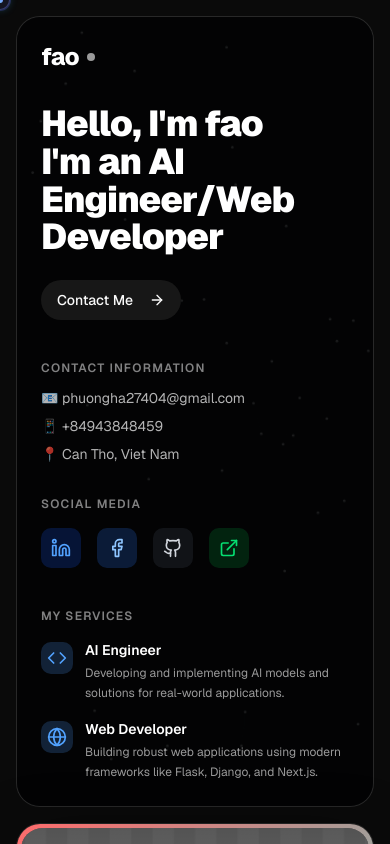
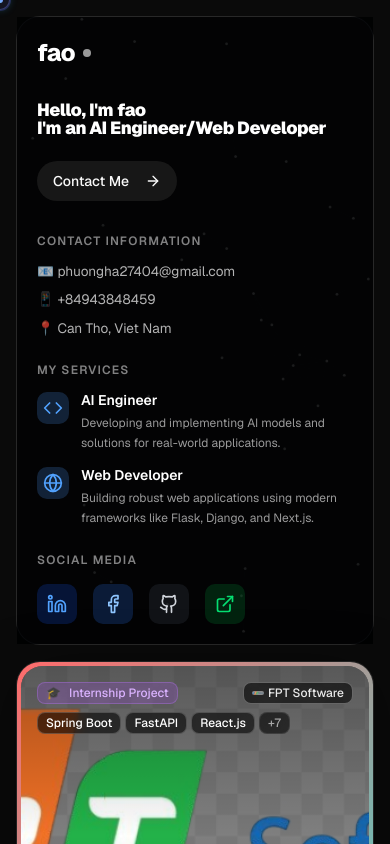
Before and after one commit to callmefao/callmefao.github.io, a Next.js app: page / in a window 390 px wide. Shown: the top 844 px of the page. Built offline with nearby package versions, Linux system fonts and the light colour scheme.

Commit message:
sacle fix

```diff
--- a/app/layout.tsx
+++ b/app/layout.tsx
@@ -11,7 +11,9 @@ export default function RootLayout({ children }: { children: React.ReactNode })
   return (
     <html lang="en">
       <head>
-        <link rel="icon" href="/images/figure-face-swapped.png" type="image/png" />
+  {/* Favicon: use .ico that exists in public/images and a PNG fallback */}
+  <link rel="icon" href="/images/figure-face-swapped.ico" />
+  <link rel="icon" type="image/png" sizes="32x32" href="/images/placeholder-logo.png" />
         <link rel="preconnect" href="https://fonts.googleapis.com" />
         <link rel="preconnect" href="https://fonts.gstatic.com" crossOrigin="anonymous" />
         <link
@@ -27,7 +29,9 @@ html { font-family: var(--font-sans); }
         `}</style>
       </head>
       <body>
-        <IntroOverlay />
+  {/* Server-rendered blocking overlay to avoid a flash of main content while client IntroOverlay mounts */}
+  <div id="initial-overlay" className="fixed inset-0 z-[100] bg-gradient-to-br from-[#0f172a] via-slate-900 to-[#0d1524]" aria-hidden="true" />
+  <IntroOverlay />
         <MagicCursor />
         {children}
       </body>
--- a/app/page.tsx
+++ b/app/page.tsx
@@ -27,10 +27,10 @@ export default function Page() {
     <main className="bg-neutral-950 text-white">
       {/* HERO: full-viewport row. Left is sticky; right scrolls internally. */}
       <section className="px-4 pt-4 pb-16 lg:pb-4">
-        <div className="grid h-full grid-cols-1 gap-4 lg:grid-cols-[420px_1fr]">
+  <div className="grid h-full grid-cols-1 gap-4 lg:grid-cols-[420px_1fr] xl:grid-cols-[520px_1fr]">
           {/* LEFT: sticky and full height, no cut off */}
           <aside className="lg:sticky lg:top-4 lg:h-[calc(100svh-2rem)]">
-            <RevealOnView as="div" intensity="hero" className="relative flex h-full flex-col justify-between overflow-hidden rounded-3xl border border-white/10 bg-neutral-900/60 p-6 sm:p-8" staggerChildren>
+            <RevealOnView as="div" intensity="hero" className="relative flex h-full min-h-0 flex-col justify-start overflow-visible rounded-3xl border border-white/10 bg-neutral-900/60 p-5 sm:p-6" staggerChildren>
               {/* Texture background */}
               <div className="pointer-events-none absolute inset-0 opacity-5 mix-blend-soft-light">
                 <DotGridShader />
@@ -44,7 +44,7 @@ export default function Page() {
 
                 {/* Headline with intro blur effect */}
                 <AnimatedHeading
-                  className="text-4xl font-black leading-[1.05] tracking-tight sm:text-5xl"
+                  className="text-[clamp(1.1rem,2.6vw,1.8rem)] sm:text-[clamp(1.4rem,2.8vw,2.4rem)] lg:text-4xl xl:text-[3.2rem] font-black leading-[1.02] tracking-tight"
                   lines={[`Hello, I'm ${personalInfo.name}`, `I'm an ${personalInfo.title}`]}
                 />
 
@@ -59,19 +59,39 @@ export default function Page() {
                 </div>
 
                 {/* Contact Info */}
-                <div className="mt-10">
+                <div className="mt-8">
                   <p className="mb-3 text-xs font-semibold tracking-widest text-white/50">
                     CONTACT INFORMATION
                   </p>
-                  <div className="space-y-2 text-sm text-white/70">
-                    <div>📧 {personalInfo.email}</div>
+                  <div className="space-y-2 text-[clamp(0.85rem,1.6vw,1rem)] text-white/70">
+                    <div className="break-words">📧 {personalInfo.email}</div>
                     <div>📱 {personalInfo.phone}</div>
                     <div>📍 {personalInfo.address}</div>
                   </div>
                 </div>
 
-                {/* Social Media */}
-                <div className="mt-8">
+                {/* Services */}
+                <div className="mt-6">
+                  <p className="mb-3 text-xs font-semibold tracking-widest text-white/50">
+                    MY SERVICES
+                  </p>
+                  <div className="space-y-3">
+                    {services.map((service) => (
+                      <div key={service.id} className="flex items-start gap-3">
+                        <div className="flex-shrink-0 w-8 h-8 bg-blue-400/20 rounded-lg flex items-center justify-center text-blue-400 mt-0.5">
+                          {getServiceIcon(service.icon)}
+                        </div>
+                        <div>
+                          <h4 className="text-sm font-semibold text-white mb-1">{service.title}</h4>
+                          <p className="text-[clamp(0.75rem,1.4vw,0.95rem)] text-white/60 leading-relaxed">{service.description}</p>
+                        </div>
+                      </div>
+                    ))}
+                  </div>
+                </div>
+
+                {/* Social Media (moved down) */}
+                <div className="mt-6">
                   <p className="mb-4 text-xs font-semibold tracking-widest text-white/50">
                     SOCIAL MEDIA
                   </p>
@@ -114,26 +134,6 @@ export default function Page() {
                     )}
                   </div>
                 </div>
-
-                {/* Services */}
-                <div className="mt-10">
-                  <p className="mb-4 text-xs font-semibold tracking-widest text-white/50">
-                    MY SERVICES
-                  </p>
-                  <div className="space-y-4">
-                    {services.map((service) => (
-                      <div key={service.id} className="flex items-start gap-3">
-                        <div className="flex-shrink-0 w-8 h-8 bg-blue-400/20 rounded-lg flex items-center justify-center text-blue-400 mt-0.5">
-                          {getServiceIcon(service.icon)}
-                        </div>
-                        <div>
-                          <h4 className="text-sm font-semibold text-white mb-1">{service.title}</h4>
-                          <p className="text-xs text-white/60 leading-relaxed">{service.description}</p>
-                        </div>
-                      </div>
-                    ))}
-                  </div>
-                </div>
               </div>
 
 
--- a/components/intro-overlay.tsx
+++ b/components/intro-overlay.tsx
@@ -38,6 +38,13 @@ export function IntroOverlay() {
 
     useEffect(() => {
         setMounted(true)
+        // Remove server-rendered blocking overlay (if present) as soon as the client overlay mounts
+        try {
+            const init = document.getElementById('initial-overlay')
+            if (init && init.parentNode) init.parentNode.removeChild(init)
+        } catch (e) {
+            /* ignore in non-browser or if element missing */
+        }
         const totalChars = lines.reduce((a, l) => a + l.length, 0)
         const pauses = INTRO.linePause * (lines.length - 1)
         const fixed = INTRO.holdAfter + INTRO.exitFade + pauses
--- a/components/magic-cursor.tsx
+++ b/components/magic-cursor.tsx
@@ -15,7 +15,9 @@ const RING_EASE = 0.34 // tốc độ đuổi theo (lerp)
 function lerp(a: number, b: number, t: number) { return a + (b - a) * t }
 
 export default function MagicCursor() {
-    const active = useRef(true)
+    // Start disabled so server + first client render match (prevents hydration mismatch).
+    // Enable only inside useEffect after checking matchMedia on the client.
+    const [enabled, setEnabled] = React.useState<boolean>(false)
     const pos = useRef({ x: 0, y: 0 })
     const ring = useRef({ x: 0, y: 0 })
     const ringRef = useRef<HTMLDivElement | null>(null)
@@ -26,7 +28,11 @@ export default function MagicCursor() {
 
     useEffect(() => {
         if (typeof window === 'undefined') return
-        if (window.matchMedia('(prefers-reduced-motion: reduce)').matches || window.matchMedia('(pointer: coarse)').matches) { active.current = false; return }
+        const reduce = window.matchMedia('(prefers-reduced-motion: reduce)').matches
+        const coarse = window.matchMedia('(pointer: coarse)').matches
+        if (reduce || coarse) { setEnabled(false); return }
+        // enable only after checks so initial render stays null
+        setEnabled(true)
 
         // Init data-hover
         if (ringRef.current && !ringRef.current.dataset.hover) ringRef.current.dataset.hover = '0'
@@ -42,7 +48,6 @@ export default function MagicCursor() {
                 if (ringRef.current) ringRef.current.dataset.hover = inter ? '1' : '0'
                 if (dotRef.current) dotRef.current.dataset.hover = inter ? '1' : '0'
             }
-            // dot phản hồi tức thì (không lerp) cho cảm giác chính xác
             if (dotRef.current) {
                 const scale = hover.current ? 1.85 : 1
                 dotRef.current.style.transform = `translate(${pos.current.x}px, ${pos.current.y}px) scale(${scale})`
@@ -54,8 +59,9 @@ export default function MagicCursor() {
             }
         }
         window.addEventListener('pointermove', onMove, { passive: true })
+        let running = true
         const loop = () => {
-            if (!active.current) return
+            if (!running) return
             const now = performance.now()
             ring.current.x = lerp(ring.current.x, pos.current.x, RING_EASE)
             ring.current.y = lerp(ring.current.y, pos.current.y, RING_EASE)
@@ -82,12 +88,12 @@ export default function MagicCursor() {
             requestAnimationFrame(loop)
         }
         requestAnimationFrame(loop)
-        return () => window.removeEventListener('pointermove', onMove)
+    return () => { running = false; window.removeEventListener('pointermove', onMove) }
     }, [])
 
-    if (!active.current) return null
+    if (!enabled) return null
     return (
-        <div className="pointer-events-none fixed inset-0 z-[90] select-none" aria-hidden>
+        <div className="pointer-events-none fixed inset-0 z-[90] select-none" aria-hidden={true}>
             {HIDE_NATIVE && (
                 <style>{`
                     body{cursor:none}
--- a/package.json
+++ b/package.json
@@ -1,5 +1,5 @@
 {
-  "name": "my-v0-project",
+  "name": "portfolio-project",
   "version": "0.1.0",
   "private": true,
   "scripts": {
```
Also changed, not shown: 1 other file (tests, documents, lock files or other folders). Lines whose indentation alone changed are shown as unchanged.
